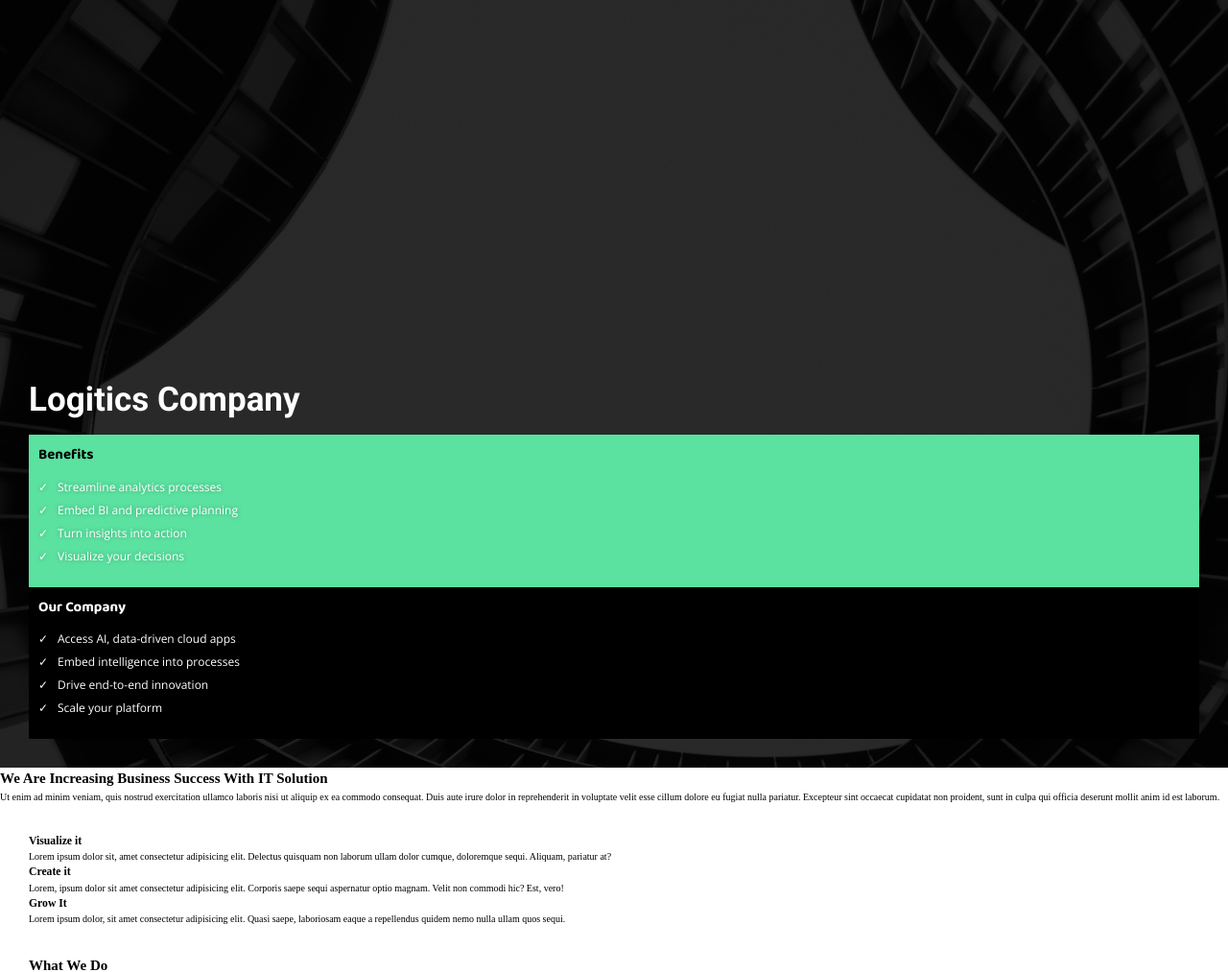
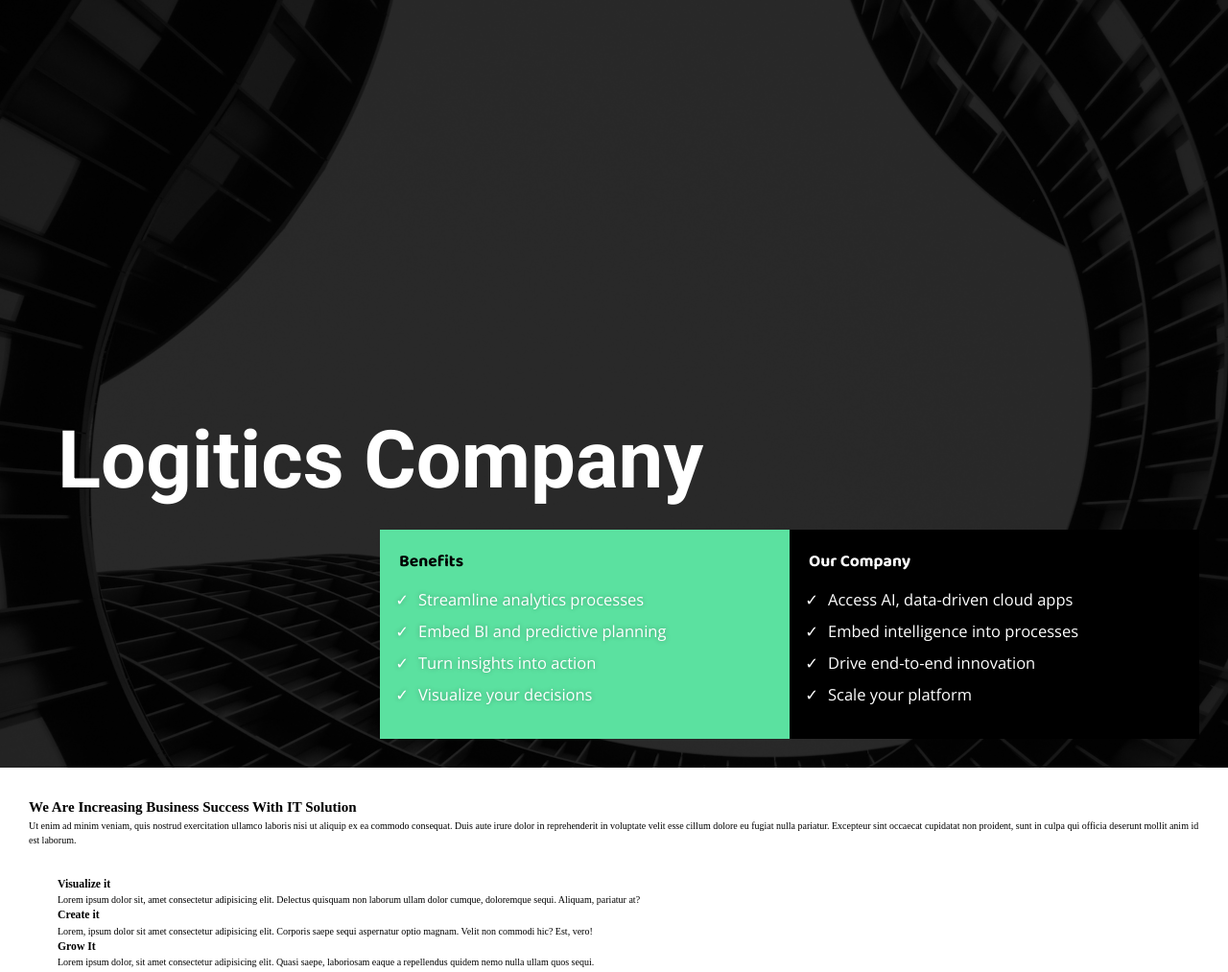
Before and after one commit to iliAsghar/logitics-company-page, a plain HTML site: page index.html in a window 1280 px wide. Shown: the top 1013 px of the page at 96% size. Drawn offline with nearby package versions, Linux system fonts and the light colour scheme.

Commit message:
added desktop layout of hero section

```diff
--- a/assets/stylesheets/sections/hero.css
+++ b/assets/stylesheets/sections/hero.css
@@ -10,13 +10,14 @@
   justify-content: flex-end;
 
   /* temp */
-  color: white;
+  color: var(--clr-true-light);
 }
 
 .hero__title {
   font-family: var(--ff-Roboto);
-  font-size: 3.5rem; /* this is the minimum. i think */
+  font-size: min(4.5rem + 3vw, 10rem);
   margin-bottom: 1rem;
+  margin-left: 3rem;
 }
 
 .hero__cards {
@@ -25,7 +26,7 @@
 }
 
 .hero__card {
-  padding: 1rem;
+  padding: 2rem;
   background-color: var(--clr-true-dark);
 }
 
@@ -39,6 +40,7 @@
 
 .hero__card__title {
   font-family: var(--ff-Baloo2);
+  font-size: 1.75rem;
 }
 
 .hero__card ul {
@@ -49,7 +51,23 @@
 .hero__card__item {
   padding-left: 1rem;
   font-family: var(--ff-OpenSans);
-  font-size: 1.2rem;
+  font-size: calc(1.65rem);
   line-height: 2;
   text-shadow: 0 0 5px rgba(0, 0, 0, 0.295);
 }
+
+@media screen and (min-width: 650px) {
+  .hero__cards {
+    flex-direction: row;
+  }
+
+  .hero__card {
+    width: 35%;
+  }
+}
+
+@media screen and (min-width: 750px) {
+  .hero__cards {
+    justify-content: flex-end;
+  }
+}
--- a/index.html
+++ b/index.html
@@ -33,6 +33,7 @@
     </div>
   </section>
   <section class="about">
+    <div class="container">
       <h2 class="about__title">
         We Are Increasing Business Success With IT Solution
       </h2>
@@ -60,6 +61,7 @@
             </div>
             <h3 class="about__card__title">Grow It</h3>
             <p class="about__card__info">Lorem ipsum dolor, sit amet consectetur adipisicing elit. Quasi saepe, laboriosam eaque a repellendus quidem nemo nulla ullam quos sequi.</p>
+          </div>
               </div>
         </div>
     </div>
```
Lines whose indentation alone changed are shown as unchanged.
